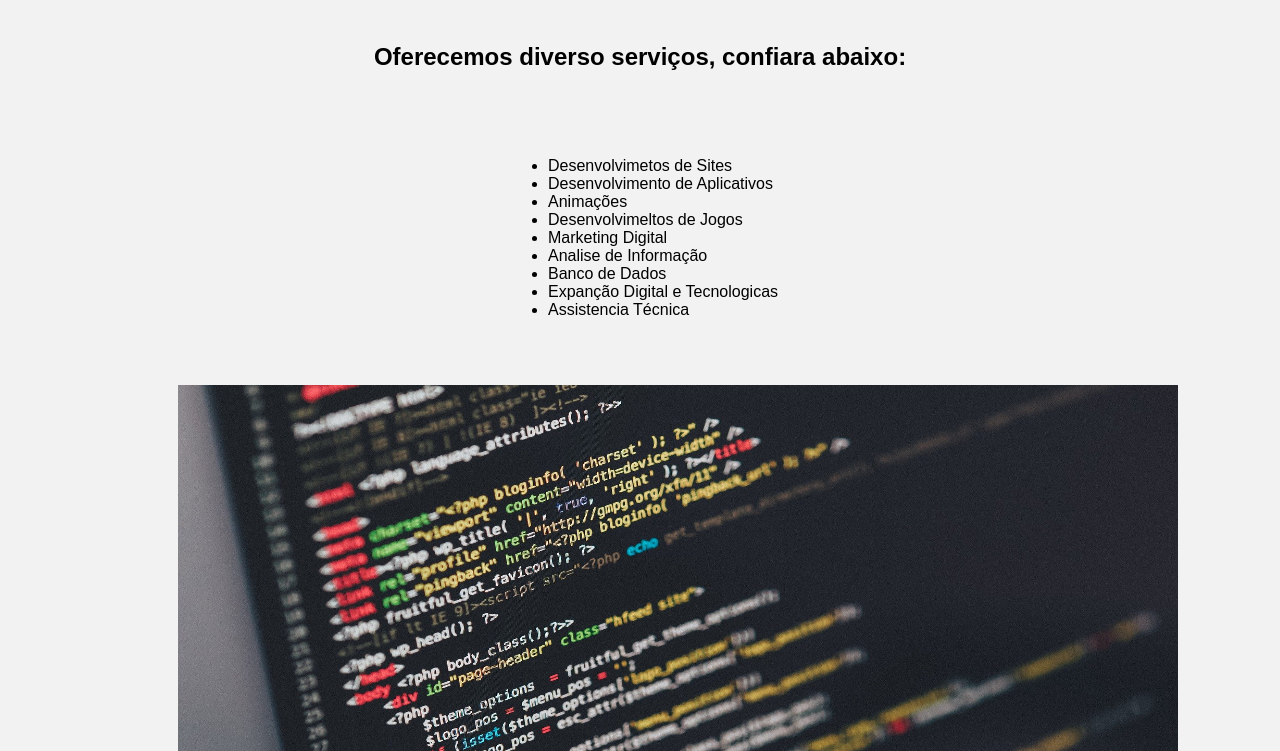
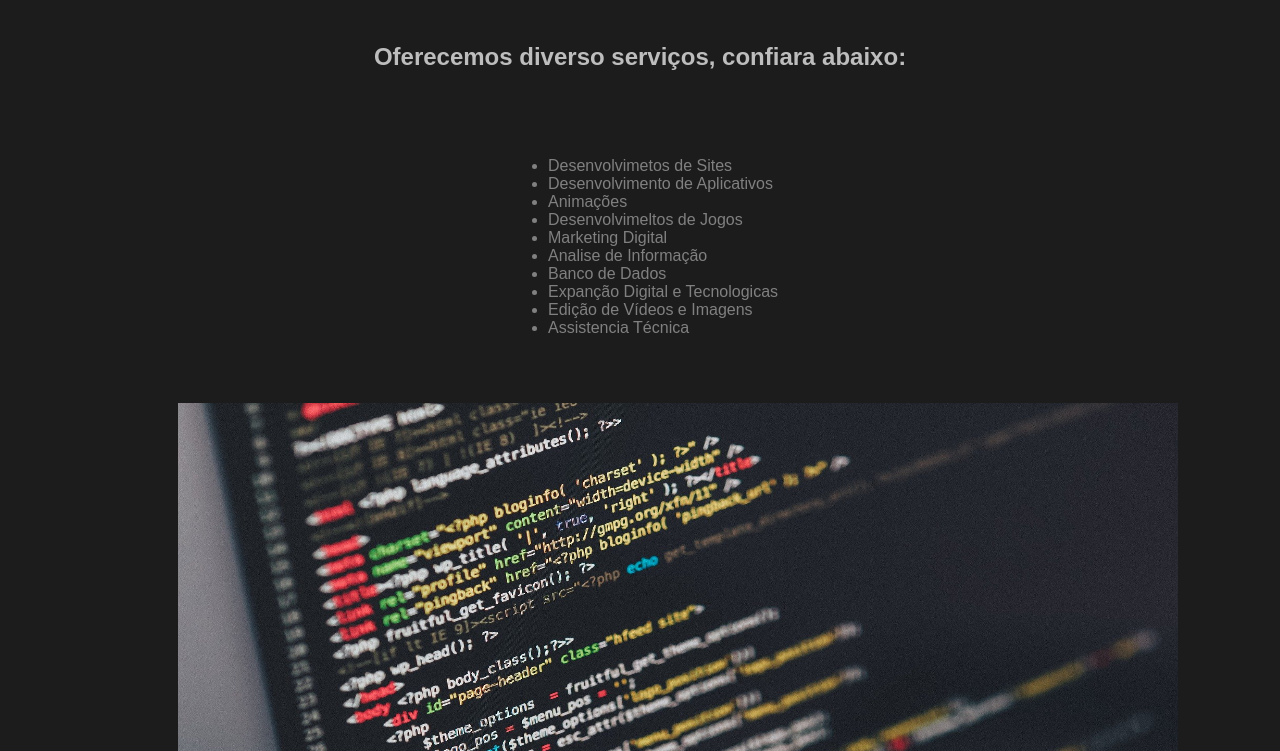
Before and after one commit to Damage4th/Damage4th.github.io, a plain HTML site: page servicos.html in a window 1280 px wide. Shown: the part 213-964 px from the top of the page. Drawn offline with Linux system fonts and the light colour scheme.

Commit message:
Kigdom beta color

```diff
--- a/estilo.css
+++ b/estilo.css
@@ -1,23 +1,26 @@
 body{
 	font-family: Arial;
-	background-color: #F2F2F2;
+	background-color: #1C1C1C;
 }
 header #top{
 	display: flex;
 }
 h1{
 	font-size: 40px;
+	color:#2ECCFA;
 }
 header h1{
 	padding-left: 350px;
-	color: black;
+	color: #01DFD7;
 }
 h2{
 	text-align: center;
+	color: #BDBDBD;
 }
 
 p{
 	text-align: center;
+	color: #BDBDBD;
 }
 
 header nav {
@@ -145,11 +148,20 @@ figure img{
 	padding-bottom: 100px;
 	padding-top: 50px;
 }
+.parcas2{
+	background-color: white;
+	margin-right: 127px;
+	margin-bottom: 100px;
+}
 #trampo{
 	padding-top: 50px;
 	padding-bottom: 50px;
 	padding-left: 500px;
 }
+li:before{
+	color:#1C1C1C;
+}
+
 #port{
 	padding-top: 90px;
 
@@ -174,6 +186,9 @@ figure img{
 	height: 500px;
 	margin-left: 170px;
 }
+ol{
+
+}
 
 footer{
 	background-color:deepskyblue;
--- a/servicos.html
+++ b/servicos.html
@@ -24,15 +24,17 @@
     <div id="trampo">
 
       <ol style="list-style-type: inherit;">
-        <li>Desenvolvimetos de Sites</li>
-        <li>Desenvolvimento de Aplicativos</li>
-        <li>Animações</li>
-        <li>Desenvolvimeltos de Jogos</li>
-        <li>Marketing Digital</li>
-        <li>Analise de Informação</li>
-        <li>Banco de Dados</li>
-        <li>Expanção Digital e Tecnologicas</li>
-        <li>Assistencia Técnica</li>
+        <li style="color :gray;">Desenvolvimetos de Sites</li>
+        <li style="color :gray;">Desenvolvimento de Aplicativos</li>
+        <li style="color :gray;">Animações</li>
+        <li style="color :gray;">Desenvolvimeltos de Jogos</li>
+        <li style="color :gray;">Marketing Digital</li>
+        <li style="color :gray;">Analise de Informação</li>
+        <li style="color :gray;">Banco de Dados</li>
+        <li style="color :gray;">Expanção Digital e Tecnologicas</li>
+        <li style="color :gray;">Edição de Vídeos e Imagens</li>
+        <li style="color :gray;">Assistencia Técnica</li>
+
 
       </ol>
     </div>
```
